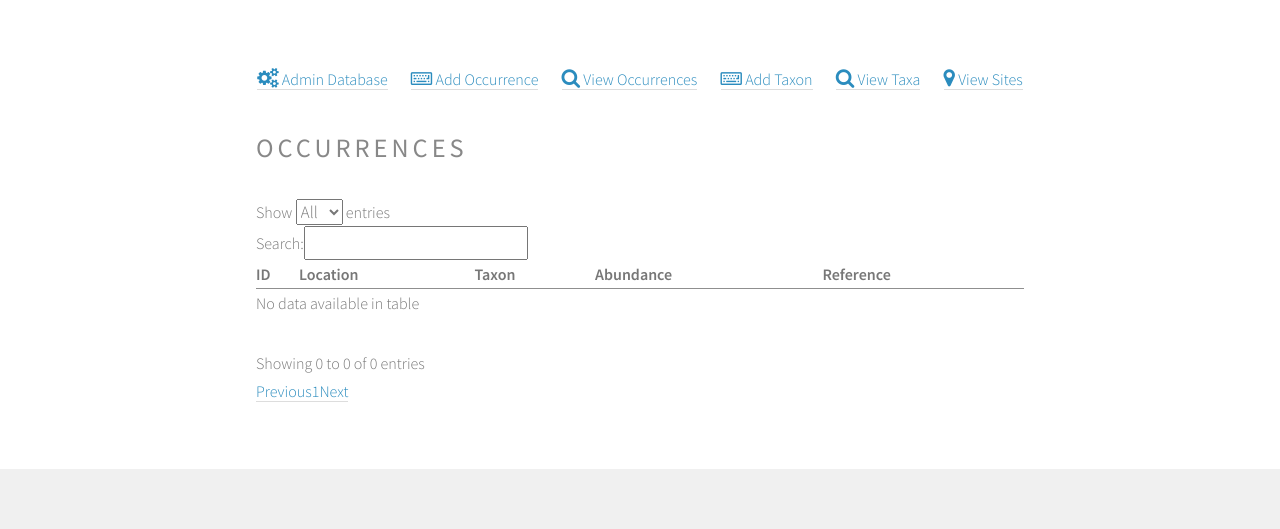
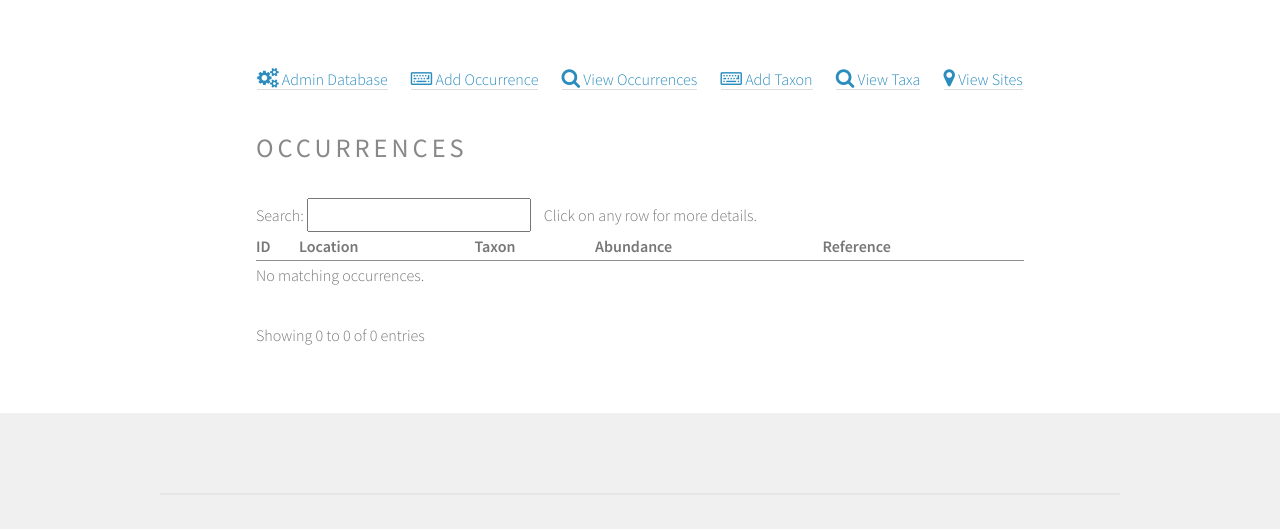
Before and after one commit to wabarr/census-paleo, a Django app: page /occurrences/ in a window 1280 px wide. Shown: the top 529 px of the page. Run offline with Django 3.2, Linux system fonts and the light colour scheme; the visitor is signed in with stand-in values (Sample User, id 1); data that the repository does not hold is empty; parts of the project's set-up code (start-up, migrations or seed data) failed here and were passed over; some libraries are stand-ins or nearby versions.

Commit message:
fix appearance of dataTable

```diff
--- a/census_paleo/templates/occurrence_datatable.html
+++ b/census_paleo/templates/occurrence_datatable.html
@@ -2,6 +2,7 @@
 Included in occurrence_list.html and anywhere else it is needed
 Be sure to load datatables css in the header of any template calling this.
 {% endcomment %}
+
 <table id="occurrence-table" style="width: 100%;" class="display compact">
     <thead>
         <tr class="headerRow"><td>ID</td><td>Location</td><td>Taxon</td><td>Abundance</td><td>Reference</td></tr>
@@ -14,8 +15,23 @@ Be sure to load datatables css in the header of any template calling this.
         var table = $('#occurrence-table').DataTable({
         "ajax":"/occurrence_table_json/",
         "lengthMenu": [[-1, 50, 100], ["All", 50, 100]],
+        "fnRowCallback": function (nRow, aData, iDisplayIndex) {
+            // Bind click event
+            $(nRow).click(function() {
+                  window.location.href='/occurrences/' + aData[0];
+            });
+            return nRow;
+       },
+           "oLanguage": {
+                            "sSearch": "Search:  ",
+                            "sZeroRecords": "No matching occurrences.",
+                },
         });
+        $('.dataTables_length').hide();
+        $('.dataTables_paginate').hide();
+        $('.dataTables_filter').append('&nbsp;&nbsp;&nbsp;&nbsp;Click on any row for more details.');
         $('#occurrence-table').show();
+
         {% comment %}Reload table data every 10 seconds{% endcomment %}
         setInterval( function () {
             table.ajax.reload();
```
